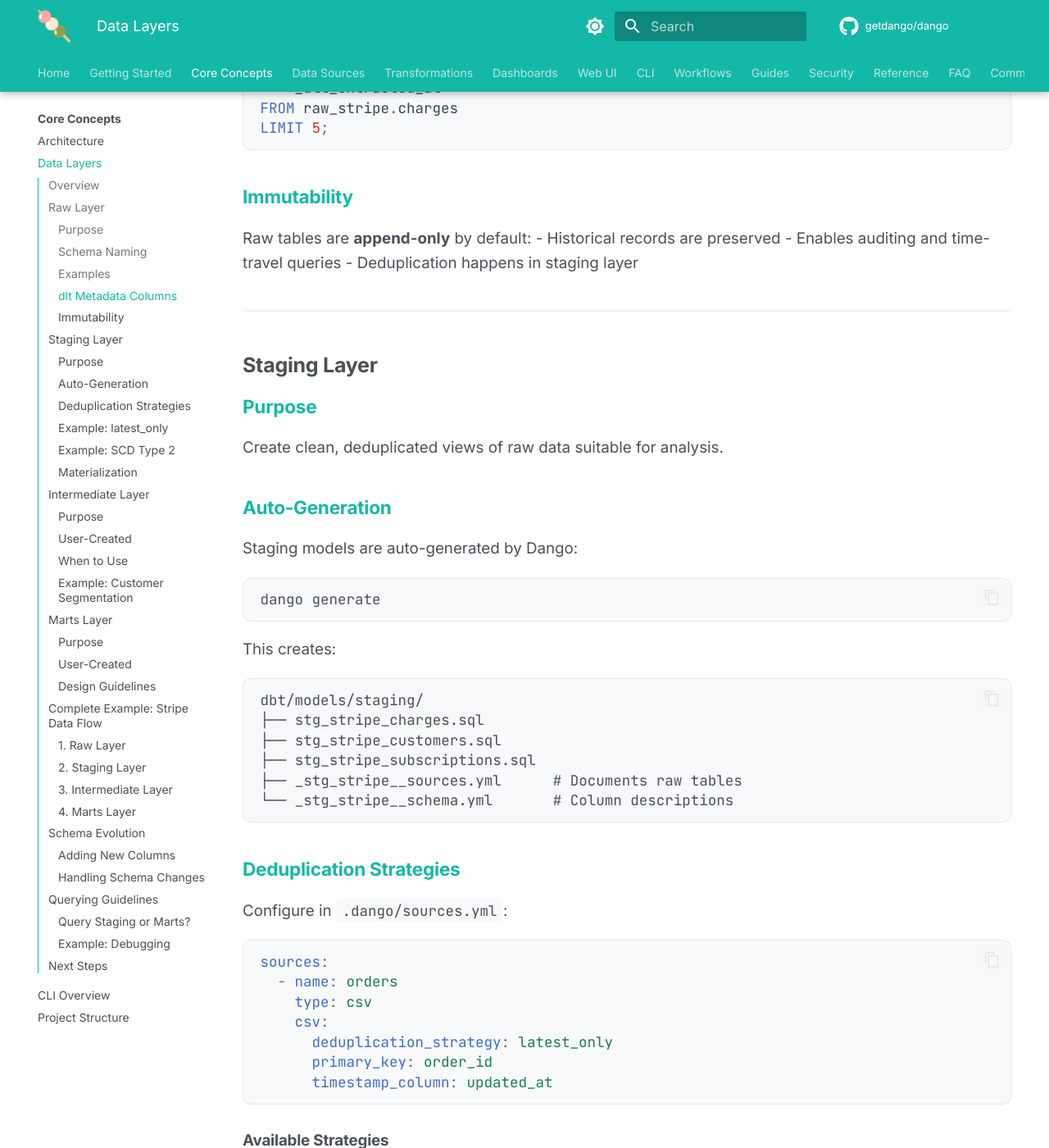
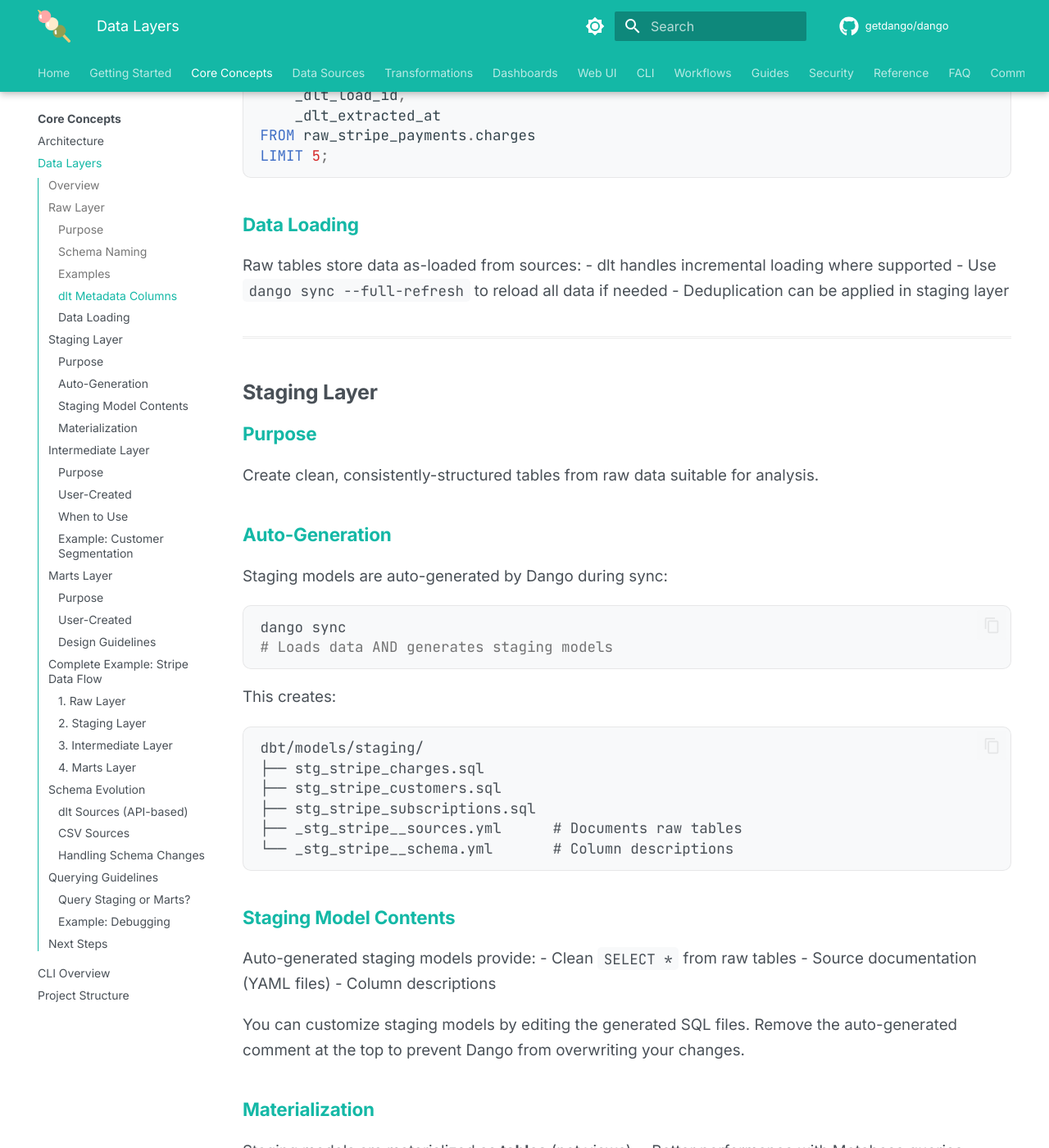
Before and after one commit to getdango/docs, an MkDocs documentation site: the page built from docs/core-concepts/data-layers.md, in a window 1280 px wide and 1400 px high, scrolled down 2355 px. Shown: the whole window at 82% size. Built offline with MkDocs 1.6.1 and Material for MkDocs 9.7.7, drawn with Linux system fonts in a browser that asks for light colours; comment, search, counter and statistics services are not loaded; the version menu is left out; some of the changed text lies outside the part shown.

Commit message:
Improve Core Concepts section accuracy and consistency
- Fix source count wording (~30 wizard + 60+ via dlt_native)
- Correct staging materialization (tables, not views)
- Fix raw schema naming (always raw_{source}, not raw)
- Remove dango generate references (staging auto-generated during sync)
- Update DuckDB limits (~100GB on modern laptop)
- Fix Metabase access (via Web UI or direct)
- Add version context to tool versions table
- Add git/version control tips section
- Enhance UI vs CLI philosophy (equal interfaces)
- Remove immutability claims (not enforced)
- Remove deduplication strategy details (not fully implemented)
- Fix icon (layer-group -> layers)
- Update data flow diagram

🤖 Generated with [Claude Code](https://claude.com/claude-code)

Co-Authored-By: Claude Opus 4.5 <noreply@anthropic.com>

````diff
--- a/docs/core-concepts/data-layers.md
+++ b/docs/core-concepts/data-layers.md
@@ -16,8 +16,8 @@ Each layer has a specific purpose and transformation logic:
 
 | Layer | Schema | Purpose | Managed By | Materialization |
 |-------|--------|---------|------------|-----------------|
-| **Raw** | `raw.*` or `raw_<source>.*` | Immutable source data | dlt | Tables |
-| **Staging** | `staging.*` | Cleaned, deduplicated | Auto-generated (dbt) | Views |
+| **Raw** | `raw_{source}.*` | Source data as-loaded | dlt | Tables |
+| **Staging** | `staging.*` | Cleaned data | Auto-generated by Dango | Tables |
 | **Intermediate** | `intermediate.*` | Reusable business logic | You (dbt) | Tables |
 | **Marts** | `marts.*` | Final metrics for BI | You (dbt) | Tables |
 
@@ -31,24 +31,27 @@ Store data exactly as it comes from the source, with zero transformations.
 
 ### Schema Naming
 
-- **Single-table sources** (CSV, simple APIs): `raw.<table>`
-- **Multi-table sources** (Stripe, HubSpot): `raw_<source>.<table>`
+All sources use the `raw_{source_name}` naming convention:
+
+```
+raw_{source_name}.{table_name}
+```
 
 ### Examples
 
 ```sql
--- CSV source (orders.csv)
-SELECT * FROM raw.orders;
+-- CSV source named "orders"
+SELECT * FROM raw_orders.orders;
 
--- Stripe source (multiple tables)
-SELECT * FROM raw_stripe.charges;
-SELECT * FROM raw_stripe.customers;
-SELECT * FROM raw_stripe.subscriptions;
+-- Stripe source named "stripe_payments"
+SELECT * FROM raw_stripe_payments.charges;
+SELECT * FROM raw_stripe_payments.customers;
+SELECT * FROM raw_stripe_payments.subscriptions;
 
--- HubSpot source
-SELECT * FROM raw_hubspot.contacts;
-SELECT * FROM raw_hubspot.companies;
-SELECT * FROM raw_hubspot.deals;
+-- HubSpot source named "hubspot_crm"
+SELECT * FROM raw_hubspot_crm.contacts;
+SELECT * FROM raw_hubspot_crm.companies;
+SELECT * FROM raw_hubspot_crm.deals;
 ```
 
 ### dlt Metadata Columns
@@ -69,16 +72,16 @@ SELECT
     amount,
     _dlt_load_id,
     _dlt_extracted_at
-FROM raw_stripe.charges
+FROM raw_stripe_payments.charges
 LIMIT 5;
 ```
 
-### Immutability
+### Data Loading
 
-Raw tables are **append-only** by default:
-- Historical records are preserved
-- Enables auditing and time-travel queries
-- Deduplication happens in staging layer
+Raw tables store data as-loaded from sources:
+- dlt handles incremental loading where supported
+- Use `dango sync --full-refresh` to reload all data if needed
+- Deduplication can be applied in staging layer
 
 ---
 
@@ -86,14 +89,15 @@ Raw tables are **append-only** by default:
 
 ### Purpose
 
-Create clean, deduplicated views of raw data suitable for analysis.
+Create clean, consistently-structured tables from raw data suitable for analysis.
 
 ### Auto-Generation
 
-Staging models are auto-generated by Dango:
+Staging models are auto-generated by Dango during sync:
 
 ```bash
-dango generate
+dango sync
+# Loads data AND generates staging models
 ```
 
 This creates:
@@ -106,106 +110,21 @@ dbt/models/staging/
 └── _stg_stripe__schema.yml       # Column descriptions
 ```
 
-### Deduplication Strategies
+### Staging Model Contents
 
-Configure in `.dango/sources.yml`:
+Auto-generated staging models provide:
+- Clean `SELECT *` from raw tables
+- Source documentation (YAML files)
+- Column descriptions
 
-```yaml
-sources:
-  - name: orders
-    type: csv
-    csv:
-      deduplication_strategy: latest_only
-      primary_key: order_id
-      timestamp_column: updated_at
-```
-
-#### Available Strategies
-
-| Strategy | Use Case | SQL Logic |
-|----------|----------|-----------|
-| `none` | Event logs, immutable data | No deduplication |
-| `latest_only` | Snapshots, updated records | `ROW_NUMBER() OVER (PARTITION BY pk ORDER BY ts DESC)` |
-| `append_only` | Already unique data | No deduplication |
-| `scd_type2` | Track historical changes | Creates `valid_from`, `valid_to`, `is_current` columns |
-
-### Example: `latest_only`
-
-**Source config**:
-```yaml
-deduplication_strategy: latest_only
-primary_key: customer_id
-timestamp_column: updated_at
-```
-
-**Auto-generated SQL**:
-```sql
--- stg_stripe_customers.sql (auto-generated)
-{{ config(materialized='view', tags=['staging', 'stripe']) }}
-
-WITH source_data AS (
-    SELECT
-        id,
-        email,
-        name,
-        created,
-        updated_at,
-        _dlt_extracted_at
-    FROM {{ source('raw_stripe', 'customers') }}
-),
-
-deduped AS (
-    SELECT
-        *,
-        ROW_NUMBER() OVER (
-            PARTITION BY id
-            ORDER BY updated_at DESC
-        ) AS rn
-    FROM source_data
-)
-
-SELECT * EXCEPT(rn)
-FROM deduped
-WHERE rn = 1
-```
-
-### Example: SCD Type 2
-
-**Source config**:
-```yaml
-deduplication_strategy: scd_type2
-primary_key: product_id
-timestamp_column: updated_at
-```
-
-**Auto-generated columns**:
-```sql
-SELECT
-    product_id,
-    name,
-    price,
-    valid_from,      -- When this version became active
-    valid_to,        -- When this version was superseded
-    is_current       -- Boolean: is this the latest version?
-FROM staging.stg_products
-WHERE product_id = 'prod_123';
-```
-
-Output:
-```
-product_id | name      | price | valid_from | valid_to   | is_current
------------|-----------|-------|------------|------------|------------
-prod_123   | Widget A  | 10.00 | 2024-01-01 | 2024-03-15 | false
-prod_123   | Widget A  | 12.00 | 2024-03-15 | 2024-06-01 | false
-prod_123   | Widget B  | 15.00 | 2024-06-01 | NULL       | true
-```
+You can customize staging models by editing the generated SQL files. Remove the auto-generated comment at the top to prevent Dango from overwriting your changes.
 
 ### Materialization
 
-Staging models are **views** (not tables) by default:
-- Low storage overhead
-- Always reflect latest raw data
-- Fast to regenerate
+Staging models are materialized as **tables** (not views):
+- Better performance with Metabase queries
+- Consistent query results
+- Easier debugging
 
 ---
 
@@ -355,7 +274,7 @@ dango sync --source stripe_payments
 **Tables created**:
 ```sql
 -- Raw charges
-SELECT * FROM raw_stripe.charges LIMIT 3;
+SELECT * FROM raw_stripe_payments.charges LIMIT 3;
 ```
 
 Output:
@@ -363,22 +282,15 @@ Output:
 id          | customer_id | amount | currency | created    | _dlt_load_id
 ------------|-------------|--------|----------|------------|-------------
 ch_001      | cus_A       | 1000   | usd      | 2024-01-15 | 1734567890
-ch_001      | cus_A       | 1000   | usd      | 2024-01-15 | 1734567999
 ch_002      | cus_B       | 2500   | usd      | 2024-01-16 | 1734567890
+ch_003      | cus_A       | 500    | usd      | 2024-01-17 | 1734567999
 ```
-
-Note: Duplicate `ch_001` from multiple pipeline runs.
 
 ### 2. Staging Layer
 
-**Generate staging models**:
-```bash
-dango generate
-```
-
-**Deduplication applied**:
+**Staging models auto-generated during sync**:
 ```sql
-SELECT * FROM staging.stg_stripe_charges LIMIT 3;
+SELECT * FROM staging.stg_stripe_payments__charges LIMIT 3;
 ```
 
 Output:
@@ -460,34 +370,36 @@ cus_A | alice@corp.com | 2024-01-05     | 15.00          | 2
 
 ## Schema Evolution
 
-### Adding New Columns
+### dlt Sources (API-based)
 
-When source adds a new field, dlt auto-detects it:
+When a source API adds a new field, dlt auto-detects it:
 
 **Before**:
 ```sql
-SELECT id, email FROM raw_stripe.customers;
+SELECT id, email FROM raw_stripe_payments.customers;
 ```
 
 **After API update**:
 ```sql
-SELECT id, email, phone FROM raw_stripe.customers;
+SELECT id, email, phone FROM raw_stripe_payments.customers;
 -- 'phone' column automatically added by dlt
 ```
 
-**Regenerate staging**:
-```bash
-dango generate
-# Staging model updated to include 'phone'
-```
+Run `dango sync` again to update staging models with new columns.
+
+### CSV Sources
+
+CSV sources require consistent schemas:
+- New columns in CSV files will cause a validation error
+- To add columns, update all CSV files to include the new columns
+- Or use `--full-refresh` to reload with new schema
 
 ### Handling Schema Changes
 
 **Best practices**:
-1. Run `dango sync` to get new columns in raw
-2. Run `dango generate` to update staging models
-3. Update intermediate/marts models manually if needed
-4. Run `dango run` to apply transformations
+1. Run `dango sync` to get new data and update staging models
+2. Update intermediate/marts models manually if needed
+3. Run `dango run` to apply transformations
 
 ---
 
@@ -499,22 +411,22 @@ dango generate
 |----------|-------------|--------|
 | Ad-hoc exploration | `staging.*` | Fast, simple, all columns |
 | Production dashboards | `marts.*` | Optimized, pre-joined |
-| Data quality checks | `raw.*` | See original source data |
-| Debugging pipelines | `raw.*` + `_dlt_*` columns | Audit trail |
+| Data quality checks | `raw_{source}.*` | See original source data |
+| Debugging pipelines | `raw_{source}.*` + `_dlt_*` columns | Audit trail |
 
 ### Example: Debugging
 
 ```sql
 -- Check if data is landing in raw
 SELECT COUNT(*), MAX(_dlt_extracted_at)
-FROM raw_stripe.charges;
+FROM raw_stripe_payments.charges;
 
 -- Compare raw vs staging row counts
 SELECT 'raw' as layer, COUNT(*) as rows
-FROM raw_stripe.charges
+FROM raw_stripe_payments.charges
 UNION ALL
 SELECT 'staging', COUNT(*)
-FROM staging.stg_stripe_charges;
+FROM staging.stg_stripe_payments__charges;
 ```
 
 ---
````
Also changed, not shown: other parts of docs/core-concepts/data-layers.md (+0 -2 lines), docs/core-concepts/architecture.md (+66 -43 lines), docs/core-concepts/cli-overview.md (+37 -68 lines), docs/core-concepts/index.md (+17 -8 lines), docs/core-concepts/project-structure.md (+7 -7 lines), docs/web-ui/index.md (+5 -1 lines).
